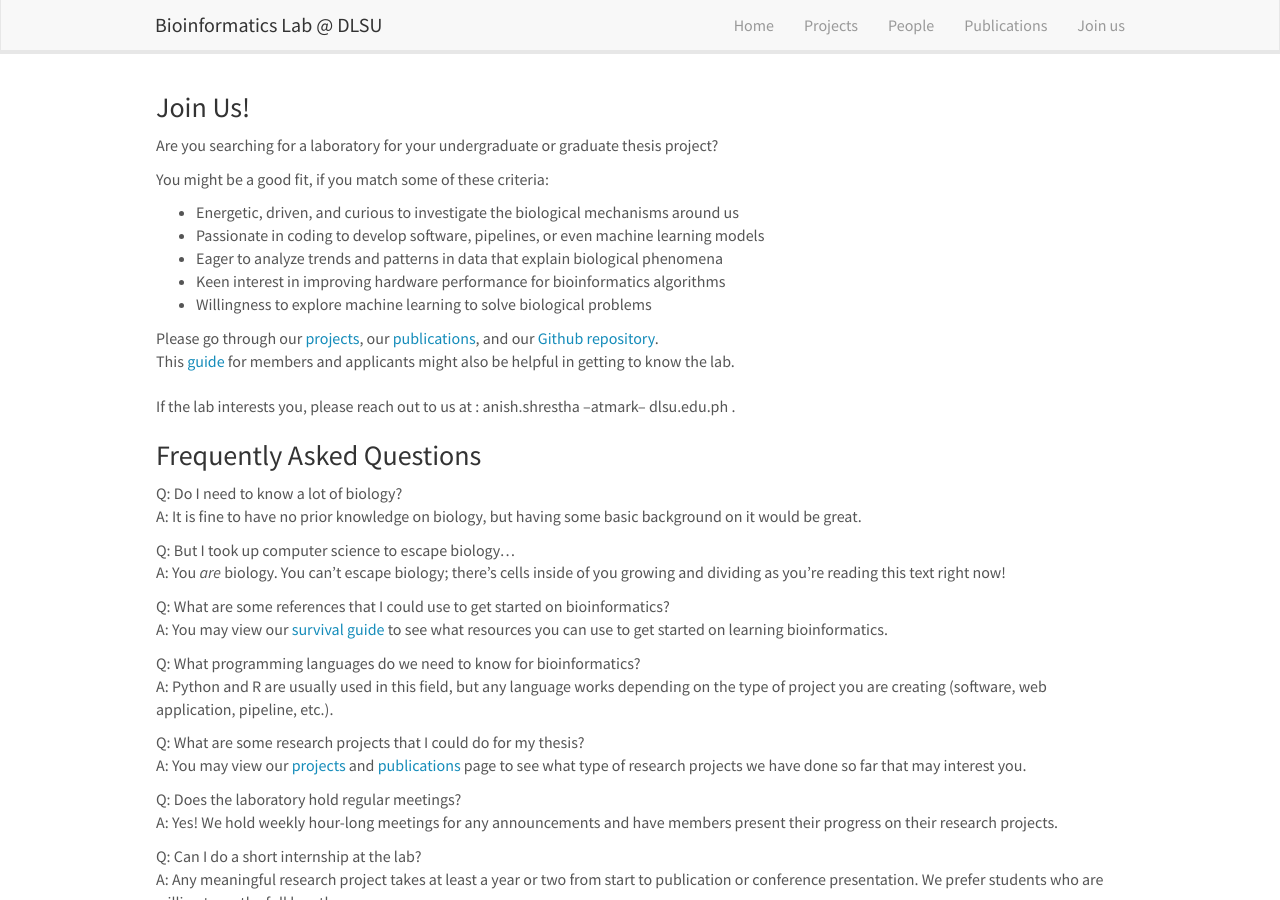
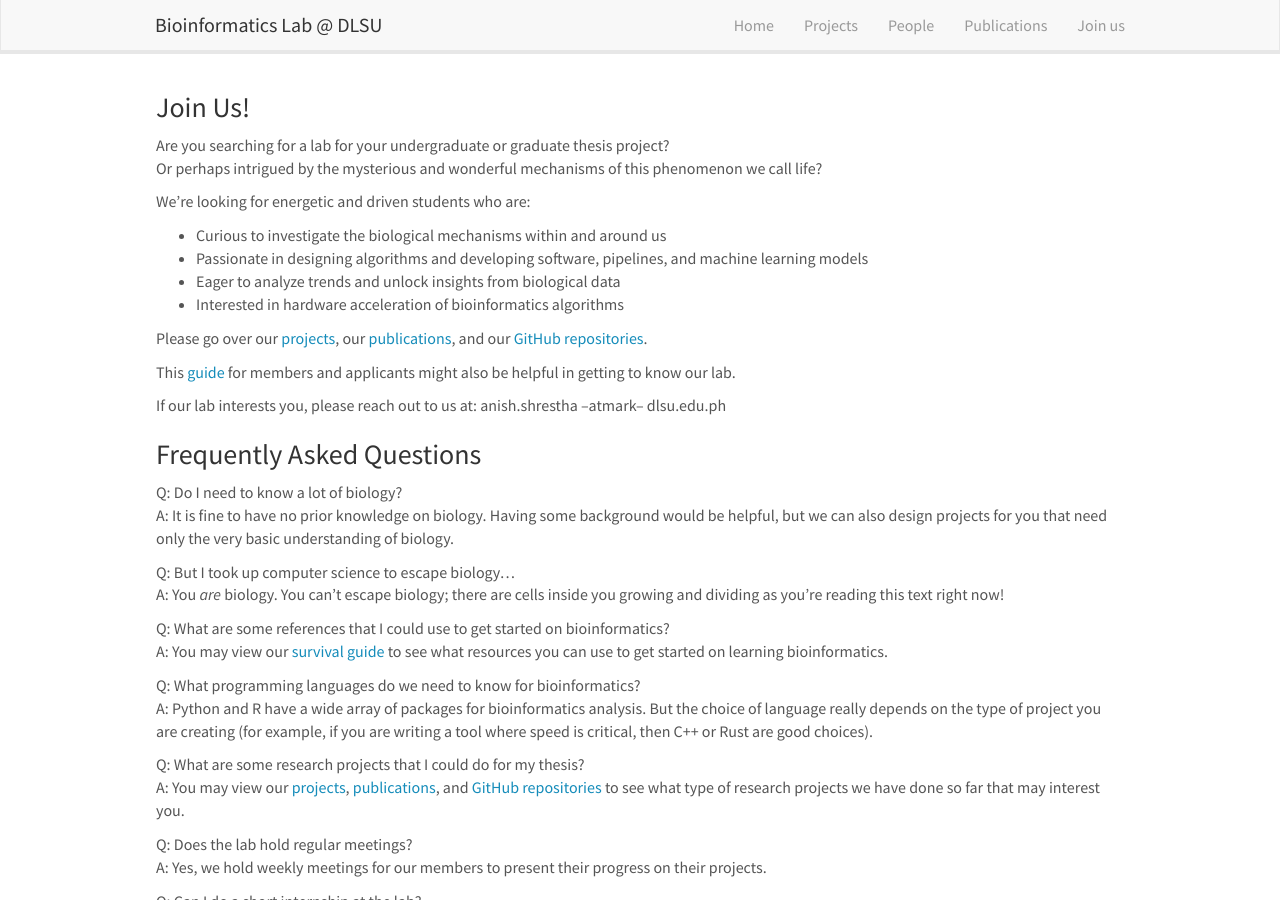
Before and after one commit to bioinfodlsu/bioinfodlsu.github.io, a Jekyll site: the page built from _pages/join_us.md, in a window 1280 px wide and 900 px high. Built offline with Jekyll 4.4.1, drawn with Linux system fonts in a browser that asks for light colours; nearby versions of some CDN libraries.

Commit message:
Update join_us.md

```diff
--- a/_pages/join_us.md
+++ b/_pages/join_us.md
@@ -7,39 +7,40 @@ permalink: /join_us/
 ---
 
 ### Join Us!
-Are you searching for a laboratory for your undergraduate or graduate thesis project?
+Are you searching for a lab for your undergraduate or graduate thesis project? <br>
+Or perhaps intrigued by the mysterious and wonderful mechanisms of this phenomenon we call life?
 
-You might be a good fit, if you match some of these criteria:
-- Energetic, driven, and curious to investigate the biological mechanisms around us
-- Passionate in coding to develop software, pipelines, or even machine learning models
-- Eager to analyze trends and patterns in data that explain biological phenomena
-- Keen interest in improving hardware performance for bioinformatics algorithms
-- Willingness to explore machine learning to solve biological problems
+We're looking for energetic and driven students who are:
+- Curious to investigate the biological mechanisms within and around us
+- Passionate in designing algorithms and developing software, pipelines, and machine learning models
+- Eager to analyze trends and unlock insights from biological data
+- Interested in hardware acceleration of bioinformatics algorithms
 
+Please go over our [projects](/projects), our [publications](/publications), and our [GitHub repositories](http://github.com/bioinfodlsu){:target="\_blank"}.
 
-Please go through our [projects](/projects), our [publications](/publications), and our [Github repository](http://github.com/bioinfodlsu){:target="\_blank"}. \\
-This [guide](https://bioinfodlsu.com/bioinfodlsu-survival-guide/intro.html){:target="\_blank"} for members and applicants might also be helpful in getting to know the lab. <br> <br>
-If the lab interests you, please reach out to us at : anish.shrestha --atmark-- dlsu.edu.ph .
+This [guide](https://bioinfodlsu.com/bioinfodlsu-survival-guide/intro.html){:target="\_blank"} for members and applicants might also be helpful in getting to know our lab.
+
+If our lab interests you, please reach out to us at: anish.shrestha --atmark-- dlsu.edu.ph
 
 ### Frequently Asked Questions
 
 Q: Do I need to know a lot of biology? <br>
-A: It is fine to have no prior knowledge on biology, but having some basic background on it would be great.
+A: It is fine to have no prior knowledge on biology. Having some background would be helpful, but we can also design projects for you that need only the very basic understanding of biology.
 
 Q: But I took up computer science to escape biology... <br>
-A: You *are* biology. You can’t escape biology; there’s cells inside of you growing and dividing as you’re reading this text right now!
+A: You *are* biology. You can't escape biology; there are cells inside you growing and dividing as you're reading this text right now!
 
 Q: What are some references that I could use to get started on bioinformatics? <br>
 A: You may view our [survival guide](https://bioinfodlsu.com/bioinfodlsu-survival-guide/intro.html) to see what resources you can use to get started on learning bioinformatics.
 
 Q: What programming languages do we need to know for bioinformatics? <br>
-A: Python and R are usually used in this field, but any language works depending on the type of project you are creating (software, web application, pipeline, etc.).
+A: Python and R have a wide array of packages for bioinformatics analysis. But the choice of language really depends on the type of project you are creating (for example, if you are writing a tool where speed is critical, then C++ or Rust are good choices).
 
 Q: What are some research projects that I could do for my thesis? <br>
-A: You may view our [projects](/projects) and [publications](/publications) page to see what type of research projects we have done so far that may interest you.
+A: You may view our [projects](/projects), [publications](/publications), and [GitHub repositories](http://github.com/bioinfodlsu){:target="\_blank"} to see what type of research projects we have done so far that may interest you.
 
-Q: Does the laboratory hold regular meetings? <br>
-A: Yes! We hold weekly hour-long meetings for any announcements and have members present their progress on their research projects.
+Q: Does the lab hold regular meetings? <br>
+A: Yes, we hold weekly meetings for our members to present their progress on their projects.
 
 Q: Can I do a short internship at the lab? <br>
 A: Any meaningful research project takes at least a year or two from start to publication or conference presentation. We prefer students who are willing to go the full length.
```
